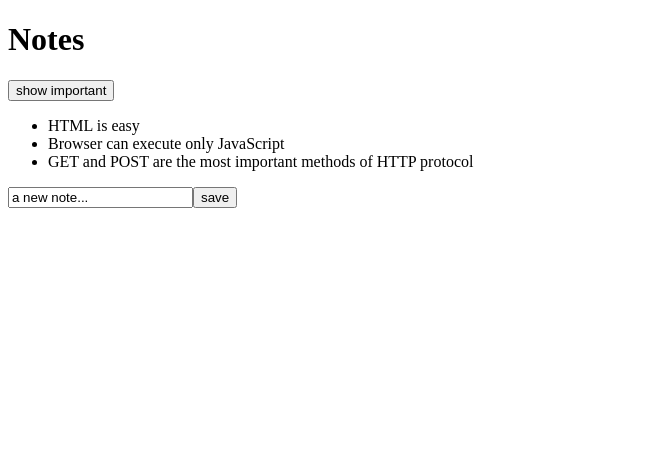
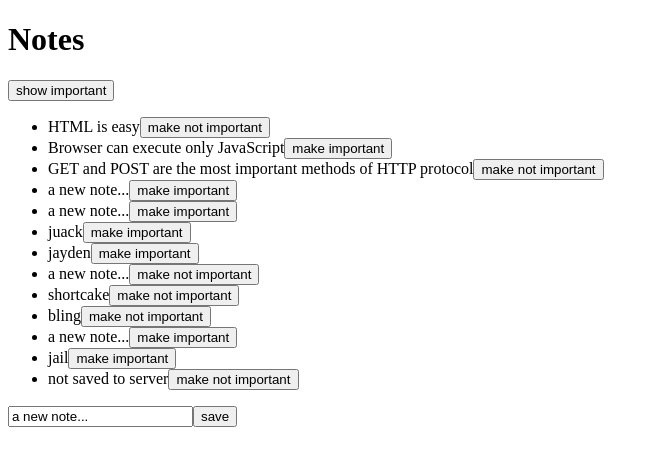
Before and after one commit to linglejack06/fso-part2, a React (Create React App) app in the folder lessons/: page / in a window 1280 px wide. Shown: the top 466 px of the page, without its empty margins (0-659 px from the left). Built offline with nearby package versions, Linux system fonts and the light colour scheme; data requests are answered from the project's data file.

Commit message:
add notes to services to handle communication

```diff
--- a/lessons/db.json
+++ b/lessons/db.json
@@ -14,6 +14,51 @@
       "id": 3,
       "content": "GET and POST are the most important methods of HTTP protocol",
       "important": true
+    },
+    {
+      "content": "a new note...",
+      "important": false,
+      "id": 4
+    },
+    {
+      "content": "a new note...",
+      "important": false,
+      "id": 5
+    },
+    {
+      "content": "juack",
+      "important": false,
+      "id": 6
+    },
+    {
+      "content": "jayden",
+      "important": false,
+      "id": 7
+    },
+    {
+      "content": "a new note...",
+      "important": true,
+      "id": 8
+    },
+    {
+      "content": "shortcake",
+      "important": true,
+      "id": 9
+    },
+    {
+      "content": "bling",
+      "important": true,
+      "id": 10
+    },
+    {
+      "content": "a new note...",
+      "important": false,
+      "id": 11
+    },
+    {
+      "content": "jail",
+      "important": false,
+      "id": 12
     }
   ]
 }
--- a/lessons/package.json
+++ b/lessons/package.json
@@ -6,6 +6,7 @@
     "@testing-library/jest-dom": "^5.16.5",
     "@testing-library/react": "^13.4.0",
     "@testing-library/user-event": "^13.5.0",
+    "axios": "^1.4.0",
     "react": "^18.2.0",
     "react-dom": "^18.2.0",
     "react-scripts": "5.0.1",
--- a/lessons/src/App.js
+++ b/lessons/src/App.js
@@ -1,15 +1,14 @@
 import { useState, useEffect } from 'react';
 import Note from './components/Note';
+import noteService from './services/notes';
 
 const App = () => {
-  const promise = fetch('http://localhost:3000/notes');
   const [notes, setNotes] = useState([]);
   const [newNote, setNewNote] = useState('a new note...');
   const [showAll, setShowAll] = useState(true);
   useEffect(() => {
-    fetch('http://localhost:3000/notes')
-      .then((response) => response.json())
-      .then((data) => setNotes(data));
+    noteService.getAll()
+      .then((initialData) => setNotes(initialData));
   }, []) //empty array causes this effect to only be ran along with first render
   const notesToShow = showAll ? notes : notes.filter((note) => note.important);
   const addNote = (e) => {
@@ -17,14 +16,28 @@ const App = () => {
     const noteObject = {
       content: newNote,
       important: Math.random < 0.5,
-      id: notes.length + 1,
     }
-    setNotes(notes.concat(noteObject));
-    setNewNote('');
+    noteService.create(noteObject)
+      .then((data) => {
+        setNotes(notes.concat(data));
+        setNewNote('');
+      });
   }
   const handleNoteChange = (e) => {
-    console.log(e.target.value);
     setNewNote(e.target.value);
+  }
+  const toggleImportanceOf = (id) => {
+    const note = notes.find((note) => note.id === id)
+    const changedNote = {
+      ...note,
+      important: !note.important
+    }
+    noteService.update(id, changedNote)
+      .then((data) => setNotes(notes.map(note => note.id !== id ? note : data)))
+      .catch(() => {
+        alert(`The note ${note.content} was already deleted from server`);
+        setNotes(notes.filter((note) => note.id !== id));
+      })
   }
   return (
     <div>
@@ -34,7 +47,7 @@ const App = () => {
       </button>
       <ul>
         {notesToShow.map((note) => (
-          <Note {...note} key={note.id} />
+          <Note note={note} toggleImportance={() => toggleImportanceOf(note.id)} key={note.id} />
         ))}
       </ul>
       <form onSubmit={addNote}>
--- a/lessons/src/components/Note.js
+++ b/lessons/src/components/Note.js
@@ -1,6 +1,11 @@
-const Note = ({ content }) => {
+const Note = ({ note, toggleImportance }) => {
+  const label = note.important
+    ? 'make not important' : 'make important';
   return (
-    <li>{content}</li>
+    <li>
+      {note.content}
+      <button onClick={toggleImportance}>{label}</button>
+    </li>
   )
 }
 export default Note
--- /dev/null
+++ b/lessons/src/services/notes.js
@@ -0,0 +1,24 @@
+import axios from 'axios';
+const baseUrl = 'http://localhost:3000/notes';
+
+const getAll = () => {
+  const response = axios.get(baseUrl)
+  const nonExisting = {
+    id: 10000,
+    content: 'not saved to server',
+    important: true,
+  }
+  return response.then((response) => response.data.concat(nonExisting));
+}
+
+const create = (newObject) => {
+  const response = axios.post(baseUrl, newObject)
+  return response.then((response) => response.data);
+}
+
+const update = (id, newObject) => {
+  const response = axios.put(`${baseUrl}/${id}`, newObject)
+  return response.then((response) => response.data);
+}
+const noteService = { getAll, create, update, }
+export default noteService;
```
Also changed, not shown: 1 other file (tests, documents, lock files or other folders).
